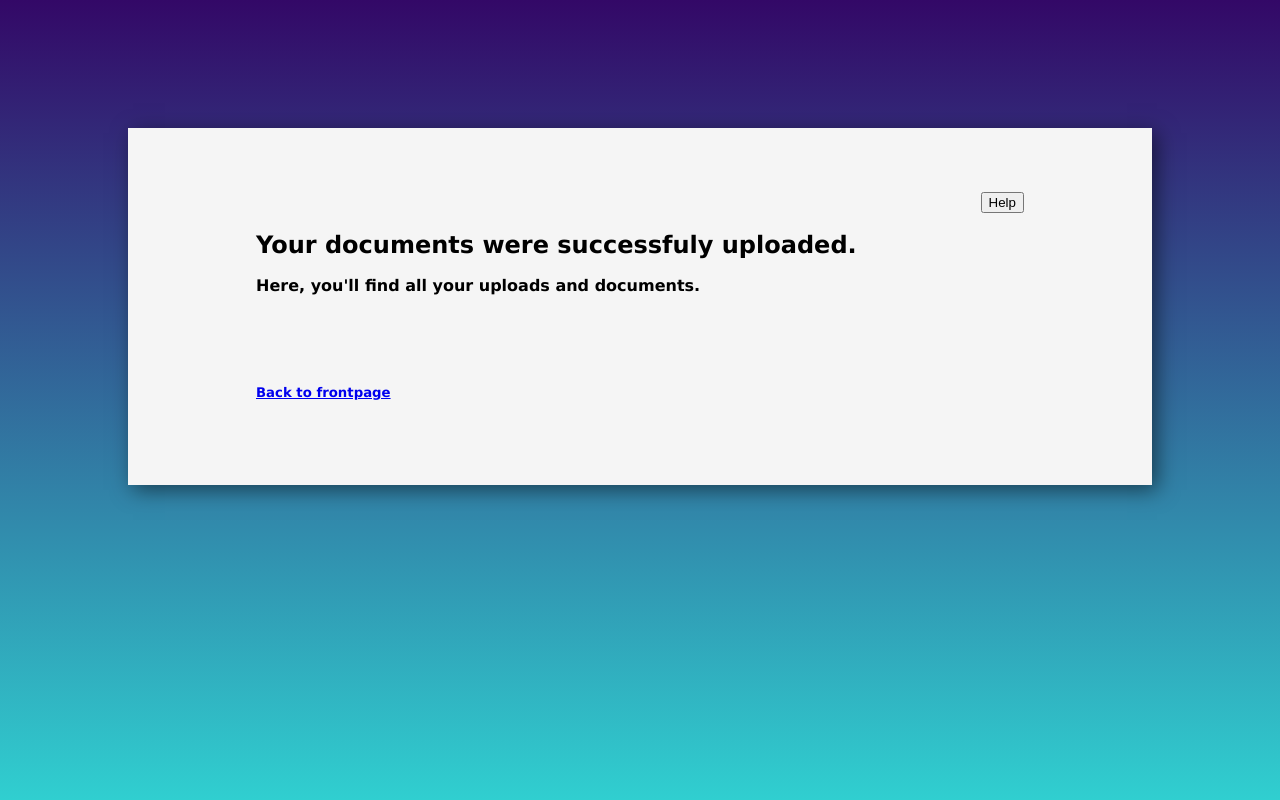
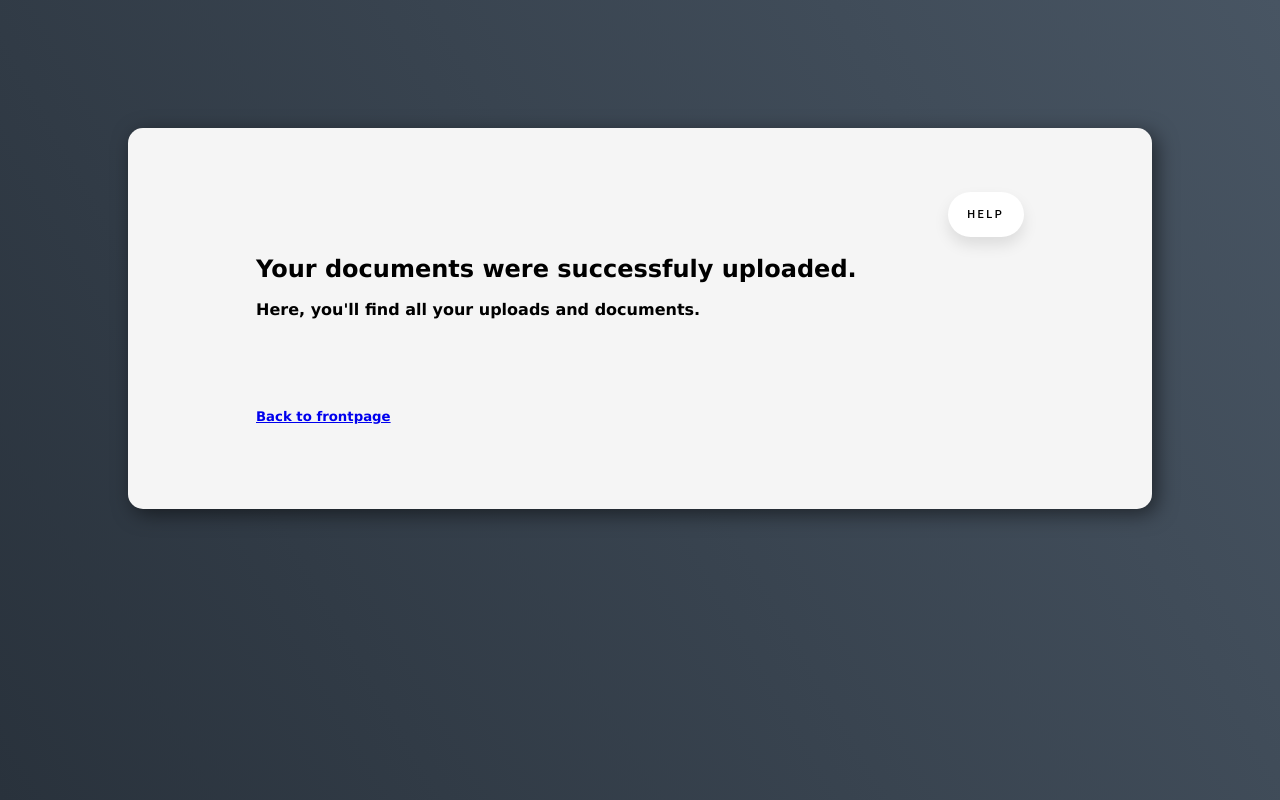
Before and after one commit to asa19aau/CleanMyData, a Django app: page /success/ in a window 1280 px wide. Run offline with Django 3.2, Linux system fonts and the light colour scheme; data that the repository does not hold is empty.

Commit message:
Updated background and buttons

```diff
--- a/CleanMyData/clean/templates/general.html
+++ b/CleanMyData/clean/templates/general.html
@@ -44,7 +44,7 @@
 
 <style>
     html{
-        background-image: linear-gradient(to top, #30cfd0 0%, #330867 100%);
+        background-image: linear-gradient(60deg, #29323c 0%, #485563 100%);
         font-family: Verdana, Geneva, Tahoma, sans-serif;
         min-height: 100vh;
     }
@@ -55,10 +55,36 @@
         padding-top: 5%;
         padding-right: 10%;
         padding-bottom: 5%;
+        border-radius: 15px;
         background-color: whitesmoke;
         box-shadow: 5px 5px 20px rgba(0, 0, 0, 0.5);
         -webkit-box-shadow: 5px 5px 20px rgba(0, 0, 0, 0.5);
         -moz-box-shadow: 5px 5px 20px rgba(0, 0, 0, 0.5);
+    }
+
+    .button {
+        /* width: 140px; */
+        height: 45px;
+        font-family: 'Roboto', sans-serif;
+        font-size: 11px;
+        text-transform: uppercase;
+        letter-spacing: 2.5px;
+        font-weight: 500;
+        color: #000;
+        background-color: #fff;
+        border: none;
+        border-radius: 45px;
+        box-shadow: 0px 8px 15px rgba(0, 0, 0, 0.1);
+        transition: all 0.3s ease 0s;
+        cursor: pointer;
+        outline: none;
+        }
+
+    .button:hover {
+        background-color: #2EE59D;
+        box-shadow: 0px 15px 20px rgba(46, 229, 157, 0.4);
+        color: #fff;
+        transform: translateY(-7px);
     }
 
     .chosen { display: initial; }
@@ -67,8 +93,8 @@
 <body>
     <div style="text-align: right;">
         <a href="/help" target="_blank">
-            <button>
-                Help
+            <button class="button">
+                &emsp;Help&emsp;
             </button>
         </a>
     </div>
--- a/CleanMyData/clean/templates/success.html
+++ b/CleanMyData/clean/templates/success.html
@@ -28,9 +28,9 @@
                                 {% endif %}</p>
 
                                 <p style="font-size: 12px;">&emsp; Document: {{ document.file_name }} {{ document.file_extension }}&emsp;
-                                    <a href="{{ document.file.url }}" download>
-                                        <svg style="height: 18px;" enable-background="new 0 0 32 32"  id="Слой_1" version="1.1" viewBox="0 0 32 32"><g id="Download"><path d="M31,22c-0.552,0-1,0.448-1,1v7H2v-7c0-0.552-0.448-1-1-1s-1,0.448-1,1v8c0,0.552,0.448,1,1,1h30   c0.552,0,1-0.448,1-1v-8C32,22.448,31.552,22,31,22z" fill="#121313"/><path d="M15.27,23.707c0.389,0.385,1.04,0.389,1.429,0l6.999-6.9c0.395-0.391,0.394-1.024,0-1.414   c-0.394-0.391-1.034-0.391-1.428,0l-5.275,5.2V1c0-0.552-0.452-1-1.01-1c-0.558,0-1.01,0.448-1.01,1v19.593l-5.275-5.2   c-0.395-0.391-1.034-0.391-1.428,0c-0.395,0.391-0.395,1.024,0,1.414L15.27,23.707z" fill="#121313"/></g><g/><g/><g/><g/><g/><g/></svg>
-                                    </a>
+                                    <a href="{{ document.file.url }}" download><svg style="height: 18px;" enable-background="new 0 0 32 32" viewBox="0 0 32 32"><g id="Download"><path d="M31,22c-0.552,0-1,0.448-1,1v7H2v-7c0-0.552-0.448-1-1-1s-1,0.448-1,1v8c0,0.552,0.448,1,1,1h30   c0.552,0,1-0.448,1-1v-8C32,22.448,31.552,22,31,22z" fill="#121313"/><path d="M15.27,23.707c0.389,0.385,1.04,0.389,1.429,0l6.999-6.9c0.395-0.391,0.394-1.024,0-1.414   c-0.394-0.391-1.034-0.391-1.428,0l-5.275,5.2V1c0-0.552-0.452-1-1.01-1c-0.558,0-1.01,0.448-1.01,1v19.593l-5.275-5.2   c-0.395-0.391-1.034-0.391-1.428,0c-0.395,0.391-0.395,1.024,0,1.414L15.27,23.707z" fill="#121313"/></svg></a>
+                                    &emsp;
+                                    <input type="checkbox" name="" id="">
                                 </p>
 
 
@@ -43,8 +43,12 @@
                 </div>
 
                 <br>
-            <input type="submit" value="Merge files">
+                <button type="submit" class="button">
+                    &emsp;Merge selected documents&emsp;
+                </button>
             </form>
+
+            <br>
 
         {% if not forloop.last %}
             <br><hr>
--- a/CleanMyData/clean/views.py
+++ b/CleanMyData/clean/views.py
@@ -136,7 +136,6 @@ def headerChoice_view(request, pk):
 
     for document in documents:
         if document.id == pk:
-            print('You working on this rn')
             if document != documents.last():
                 next_document = document.id + 1
 
```
Also changed, not shown: CleanMyData/clean/templates/entry.html (+3 -5 lines), CleanMyData/clean/templates/header_choices.html (+4 -4 lines).
